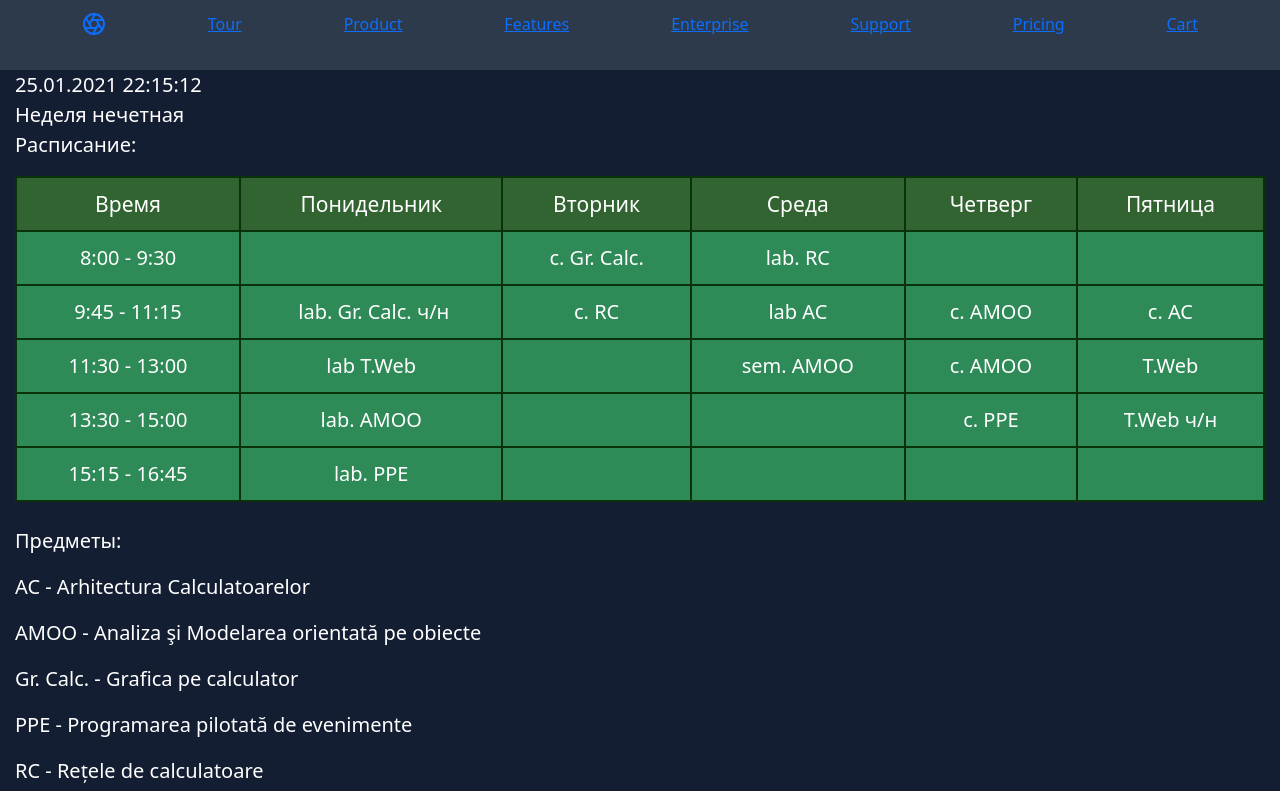
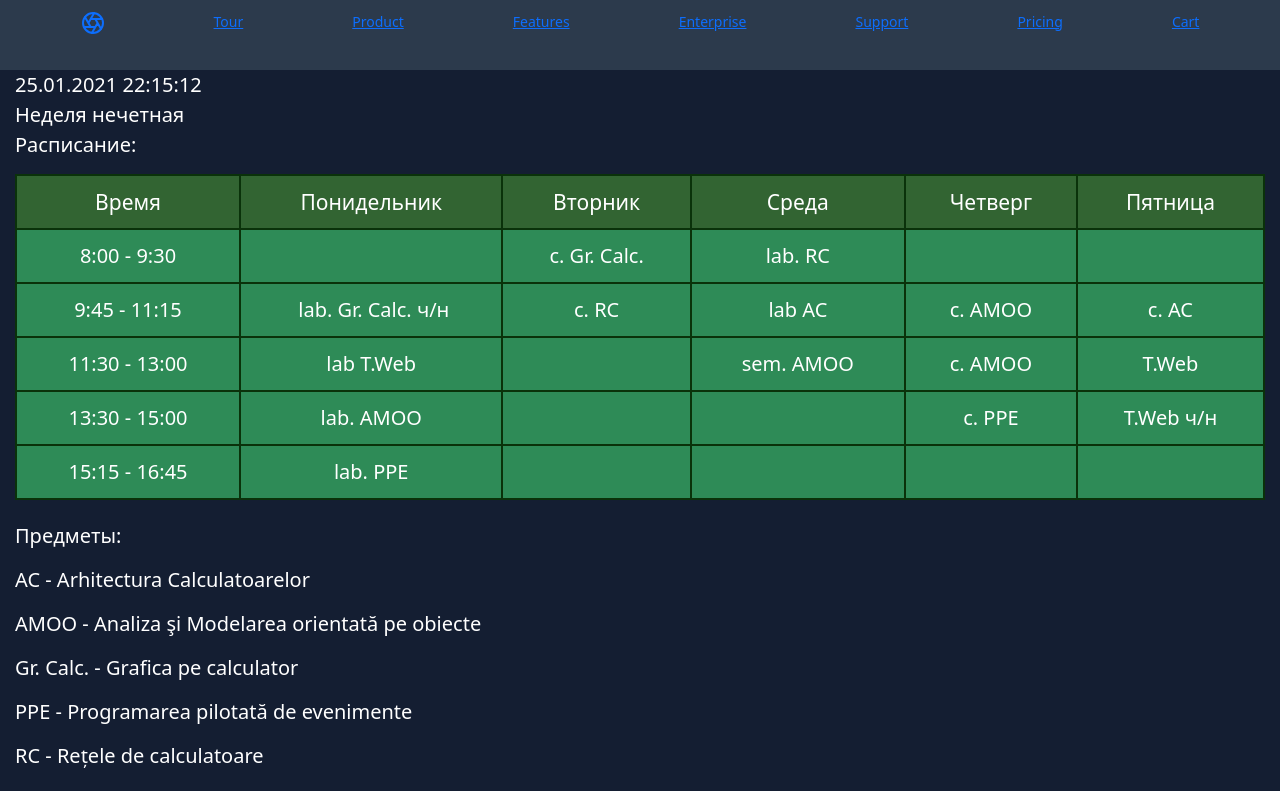
Before and after one commit to Sarafudinov/site, a plain HTML site: page index.html in a window 1280 px wide. Both pictures are taken after a click on the link "Tour". Shown: the top 791 px of the page. Drawn offline with nearby package versions, Linux system fonts and the light colour scheme.

Commit message:
Update style.css

```diff
--- a/css/style.css
+++ b/css/style.css
@@ -1,3 +1,41 @@
+*{
+	padding: 0;
+	margin: 0;
+	border: 0;
+}
+*,*:before,*:after{
+	-moz-box-sizing: border-box;
+	-webkit-box-sizing: border-box;
+	box-sizing: border-box;
+}
+:focus,:active{outline: none;}
+a:focus,a:active{outline: none;}
+
+nav,footer,header,aside{display: block;}
+
+html,body{
+	height: 100%;
+	width: 100%;ы
+	font-size: 100%;
+	line-height: 1;
+	font-size: 14px;
+	-ms-text-size-adjust: 100%;
+	-moz-text-size-adjust: 100%;
+	-wedkit-text-size-adjust: 100%;
+}
+
+input,button,textarea{font-family: inherit;}
+
+input::-ms-clear{display: none;}
+button{cursor: pointer;}
+button::-moz-focus-inner {padding: 0;border:0;}
+a, a:visited{text-decoration: none;}
+a:hover{text-decoration: none;}
+ul li {list-style: none;}
+img{vertical-align: top;}
+
+h1,h2,h3,h4,h5,h6{font-size: inherit;font-weight: 400;}
+
 header
 {
 	display: block;
```
